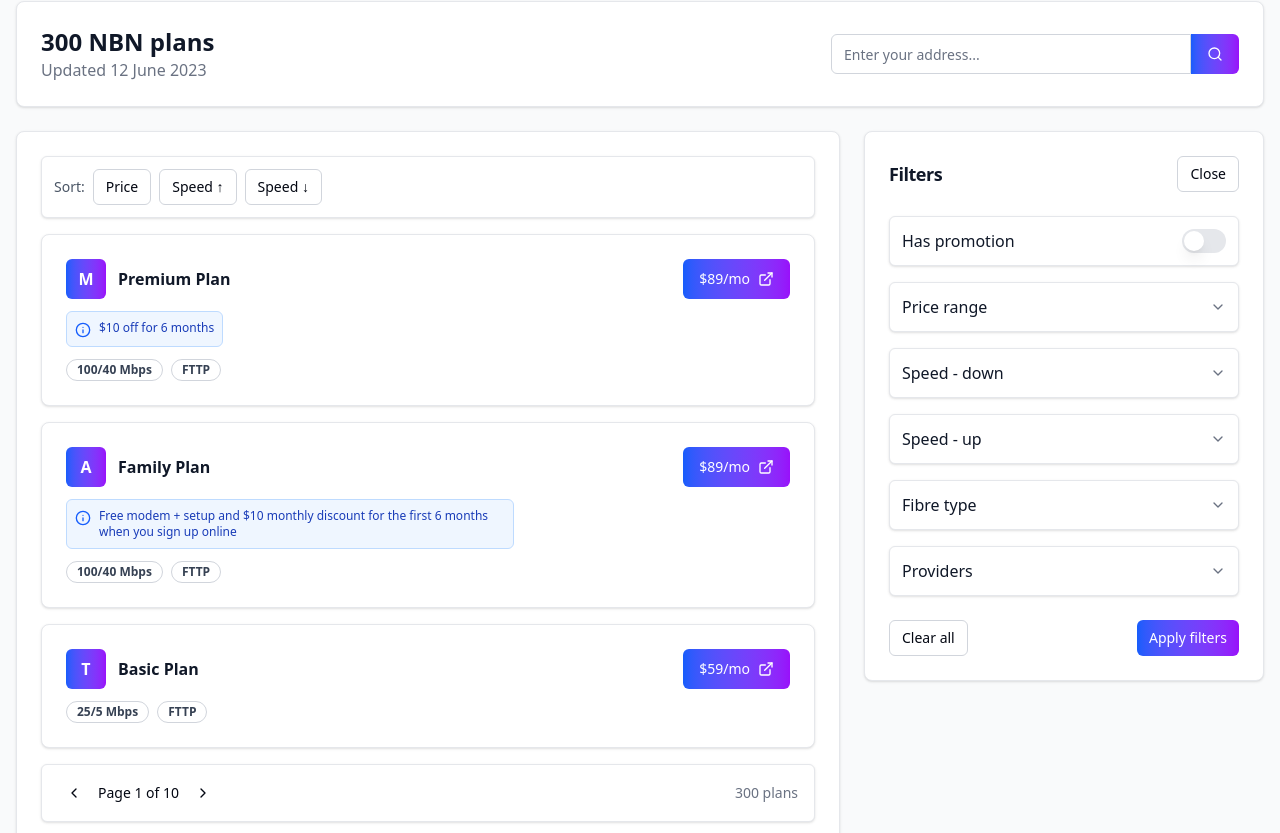
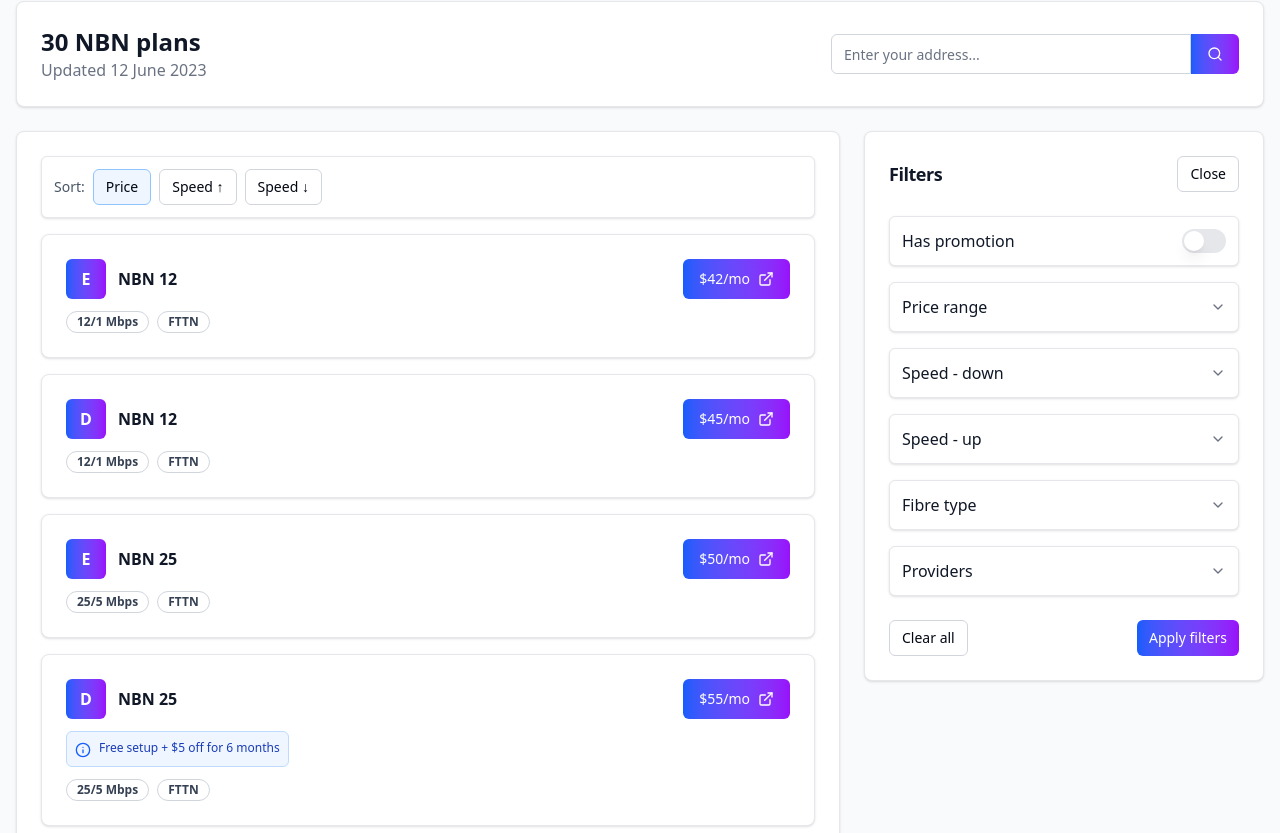
Before and after one commit to bot19/compare-nbn-fe-csr, a React (Vite) app: page / in a window 1280 px wide. Shown: the part 207-1040 px from the top of the page. Built offline with nearby package versions, Linux system fonts and the light colour scheme.

Commit message:
AI plans component to render plans fake data, emulate fetching

```diff
--- a/src/App.tsx
+++ b/src/App.tsx
@@ -1,6 +1,14 @@
 'use client';
-import { useState } from 'react';
-import { Search, ChevronRight, ChevronLeft, ChevronDown, Info, ExternalLink } from 'lucide-react';
+import { useState, useEffect, useCallback } from 'react';
+import {
+  Search,
+  ChevronRight,
+  ChevronLeft,
+  ChevronDown,
+  Info,
+  ExternalLink,
+  Loader2,
+} from 'lucide-react';
 import { Button } from '@/components/ui/button';
 import { Card, CardContent, CardHeader, CardTitle, CardFooter } from '@/components/ui/card';
 import { Input } from '@/components/ui/input';
@@ -22,7 +30,15 @@ import {
   type UploadSpeed,
   type NBNType,
   type PriceRange,
+  type NBNPlan,
 } from '@/types/nbn';
+import { APP_SETTINGS } from '@/lib/settings';
+import {
+  fetchNBNPlans,
+  type PlansResponse,
+  type PlansFilters,
+  type PlansSort,
+} from '@/lib/nbnService';
 import './css/index.css';
 // import reactLogo from './assets/react.svg'
 // import viteLogo from '/vite.svg'
@@ -36,6 +52,49 @@ export default function App() {
 }
 
 function AppView() {
+  // State for plans data
+  const [plansData, setPlansData] = useState<PlansResponse | null>(null);
+  const [loading, setLoading] = useState(true);
+  const [currentPage, setCurrentPage] = useState(1);
+  const [currentSort, setCurrentSort] = useState<PlansSort>({ field: 'price', direction: 'asc' });
+  const [currentFilters, setCurrentFilters] = useState<PlansFilters>({});
+
+  // Load plans data
+  useEffect(() => {
+    const loadPlans = async () => {
+      setLoading(true);
+      try {
+        const data = await fetchNBNPlans(
+          currentPage,
+          APP_SETTINGS.ITEMS_PER_PAGE,
+          currentFilters,
+          currentSort
+        );
+        setPlansData(data);
+      } catch (error) {
+        console.error('Error loading plans:', error);
+      } finally {
+        setLoading(false);
+      }
+    };
+
+    loadPlans();
+  }, [currentPage, currentSort, currentFilters]);
+
+  const handlePageChange = (newPage: number) => {
+    setCurrentPage(newPage);
+  };
+
+  const handleSortChange = (field: PlansSort['field'], direction: PlansSort['direction']) => {
+    setCurrentSort({ field, direction });
+    setCurrentPage(1); // Reset to first page when sorting
+  };
+
+  const handleFiltersChange = useCallback((newFilters: PlansFilters) => {
+    setCurrentFilters(newFilters);
+    setCurrentPage(1); // Reset to first page when filtering
+  }, []);
+
   return (
     <div className="space-y-6 max-w-screen-xl mx-auto">
       {/* Enhanced Hero Section for Desktop */}
@@ -86,7 +145,9 @@ function AppView() {
         <CardContent className="">
           <div className="flex flex-col sm:flex-row justify-between md:items-center gap-4">
             <div>
-              <h2 className="text-2xl font-semibold text-gray-900">300 NBN plans</h2>
+              <h2 className="text-2xl font-semibold text-gray-900">
+                {loading ? 'Loading...' : `${plansData?.total || 0} NBN plans`}
+              </h2>
               <p className="text-gray-500">Updated 12 June 2023</p>
             </div>
             <div className="flex items-center">
@@ -109,48 +170,105 @@ function AppView() {
             <CardContent className="">
               <div className="flex flex-wrap gap-2 mb-4 items-center p-3 bg-white rounded-md border border-gray-200 shadow-sm">
                 <span className="text-sm text-gray-600">Sort:</span>
-                <Button variant="outline" size="sm" className="border-gray-300">
+                <Button
+                  variant="outline"
+                  size="sm"
+                  className={`border-gray-300 ${
+                    currentSort.field === 'price' && currentSort.direction === 'asc'
+                      ? 'bg-blue-50 border-blue-300'
+                      : ''
+                  }`}
+                  onClick={() => handleSortChange('price', 'asc')}
+                >
                   Price
                 </Button>
-                <Button variant="outline" size="sm" className="border-gray-300">
+                <Button
+                  variant="outline"
+                  size="sm"
+                  className={`border-gray-300 ${
+                    currentSort.field === 'downloadSpeed' && currentSort.direction === 'asc'
+                      ? 'bg-blue-50 border-blue-300'
+                      : ''
+                  }`}
+                  onClick={() => handleSortChange('downloadSpeed', 'asc')}
+                >
                   Speed ↑
                 </Button>
-                <Button variant="outline" size="sm" className="border-gray-300">
+                <Button
+                  variant="outline"
+                  size="sm"
+                  className={`border-gray-300 ${
+                    currentSort.field === 'downloadSpeed' && currentSort.direction === 'desc'
+                      ? 'bg-blue-50 border-blue-300'
+                      : ''
+                  }`}
+                  onClick={() => handleSortChange('downloadSpeed', 'desc')}
+                >
                   Speed ↓
                 </Button>
               </div>
 
               <div className="space-y-4">
-                <DetailedPlanCard hasPromotion={true} promotionText="$10 off for 6 months" />
+                {loading ? (
+                  <div className="flex items-center justify-center py-12">
+                    <Loader2 className="h-8 w-8 animate-spin text-blue-600" />
+                    <span className="ml-2 text-gray-600">Loading plans...</span>
+                  </div>
+                ) : plansData?.plans && plansData.plans.length > 0 ? (
+                  <>
+                    {plansData.plans.map((plan) => (
+                      <DetailedPlanCard
+                        key={plan.id}
+                        provider={plan.provider}
+                        planName={plan.planName}
+                        speed={`${plan.downloadSpeed}/${plan.uploadSpeed}`}
+                        price={plan.price.toString()}
+                        hasPromotion={!!plan.promotion}
+                        promotionText={plan.promotion || ''}
+                        type={plan.type}
+                      />
+                    ))}
 
-                <DetailedPlanCard
-                  provider="Aussie Broadband"
-                  planName="Family Plan"
-                  hasPromotion={true}
-                  promotionText="Free modem + setup and $10 monthly discount for the first 6 months when you sign up online"
-                />
-
-                <DetailedPlanCard provider="TPG" planName="Basic Plan" speed="25/5" price="59" />
-
+                    {/* Pagination */}
                     <div className="flex justify-between items-center py-3 px-4 bg-white rounded-md border border-gray-200 shadow-sm">
                       <div className="flex items-center space-x-2">
-                    <Button variant="ghost" size="icon" className="h-8 w-8">
+                        <Button
+                          variant="ghost"
+                          size="icon"
+                          className="h-8 w-8"
+                          disabled={!plansData.hasPrevPage}
+                          onClick={() => handlePageChange(currentPage - 1)}
+                        >
                           <ChevronLeft className="h-4 w-4" />
                         </Button>
-                    <span className="text-sm">Page 1 of 10</span>
-                    <Button variant="ghost" size="icon" className="h-8 w-8">
+                        <span className="text-sm">
+                          Page {plansData.page} of {plansData.totalPages}
+                        </span>
+                        <Button
+                          variant="ghost"
+                          size="icon"
+                          className="h-8 w-8"
+                          disabled={!plansData.hasNextPage}
+                          onClick={() => handlePageChange(currentPage + 1)}
+                        >
                           <ChevronRight className="h-4 w-4" />
                         </Button>
                       </div>
-                  <span className="text-sm text-gray-500">300 plans</span>
+                      <span className="text-sm text-gray-500">{plansData.total} plans</span>
                     </div>
+                  </>
+                ) : (
+                  <div className="text-center py-12">
+                    <p className="text-gray-500">No plans found matching your criteria.</p>
+                  </div>
+                )}
               </div>
             </CardContent>
           </Card>
         </div>
 
         <div className="lg:col-span-4 order-1 lg:order-2">
-          <FiltersPanel />
+          <FiltersPanel onFiltersChange={handleFiltersChange} />
         </div>
       </div>
 
@@ -223,7 +341,11 @@ function DetailedPlanCard({
   );
 }
 
-function FiltersPanel() {
+function FiltersPanel({
+  onFiltersChange,
+}: {
+  onFiltersChange: (newFilters: PlansFilters) => void;
+}) {
   // Create providers list with defaults first, then the rest
   const allProvidersList = [
     ...DEFAULT_PROVIDERS.map((provider) => ({
@@ -260,6 +382,32 @@ function FiltersPanel() {
   // Separate default and other providers for display
   const defaultProviders = filteredProviders.filter((provider) => provider.isDefault);
   const otherProviders = filteredProviders.filter((provider) => !provider.isDefault);
+
+  const handleClearAll = () => {
+    setProviders(providers.map((p) => ({ ...p, checked: false })));
+    setHasPromotion(false);
+    setSelectedPriceRange('');
+    setSelectedDownloadSpeed('');
+    setSelectedUploadSpeed('');
+    setSelectedNBNType('');
+  };
+
+  const handleApplyFilters = () => {
+    const selectedProviders = providers
+      .filter((provider) => provider.checked)
+      .map((provider) => provider.name);
+
+    const newFilters: PlansFilters = {
+      providers: selectedProviders.length > 0 ? selectedProviders : undefined,
+      priceRange: selectedPriceRange || undefined,
+      downloadSpeed: selectedDownloadSpeed || undefined,
+      uploadSpeed: selectedUploadSpeed || undefined,
+      nbnType: selectedNBNType || undefined,
+      hasPromotion: hasPromotion || undefined,
+    };
+
+    onFiltersChange(newFilters);
+  };
 
   return (
     <Card className="bg-white border border-gray-200 shadow-sm">
@@ -493,12 +641,18 @@ function FiltersPanel() {
           </CardContent>
           <CardFooter>
             <div className="flex justify-between w-full">
-              <Button variant="outline" size="sm" className="border-gray-300">
+              <Button
+                variant="outline"
+                size="sm"
+                className="border-gray-300"
+                onClick={handleClearAll}
+              >
                 Clear all
               </Button>
               <Button
                 size="sm"
                 className="bg-gradient-to-r from-blue-600 to-purple-600 hover:from-blue-700 hover:to-purple-700 text-white"
+                onClick={handleApplyFilters}
               >
                 Apply filters
               </Button>
--- /dev/null
+++ b/src/lib/nbnService.ts
@@ -0,0 +1,129 @@
+import { nbnPlansData } from '@/data/nbnPlans';
+import { APP_SETTINGS } from './settings';
+import type { NBNPlan } from '@/types/nbn';
+
+export interface PlansResponse {
+  plans: NBNPlan[];
+  total: number;
+  page: number;
+  totalPages: number;
+  hasNextPage: boolean;
+  hasPrevPage: boolean;
+}
+
+export interface PlansFilters {
+  providers?: string[];
+  priceRange?: string;
+  downloadSpeed?: string;
+  uploadSpeed?: string;
+  nbnType?: string;
+  hasPromotion?: boolean;
+}
+
+export interface PlansSort {
+  field: 'price' | 'downloadSpeed' | 'uploadSpeed';
+  direction: 'asc' | 'desc';
+}
+
+export async function fetchNBNPlans(
+  page: number = 1,
+  itemsPerPage: number = APP_SETTINGS.ITEMS_PER_PAGE,
+  filters: PlansFilters = {},
+  sort: PlansSort = { field: 'price', direction: 'asc' }
+): Promise<PlansResponse> {
+  // Simulate API delay
+  await new Promise(resolve => setTimeout(resolve, APP_SETTINGS.DATA_LOADING_DELAY_MS));
+
+  let filteredPlans = [...nbnPlansData.plans];
+
+  // Apply filters
+  if (filters.providers && filters.providers.length > 0) {
+    filteredPlans = filteredPlans.filter(plan =>
+      filters.providers!.includes(plan.provider)
+    );
+  }
+
+  if (filters.priceRange) {
+    // Parse price range (e.g., "$50-$80" -> min: 50, max: 80)
+    const priceMatch = filters.priceRange.match(/\$(\d+)-?\$?(\d+)?/);
+    if (priceMatch) {
+      const minPrice = parseInt(priceMatch[1]);
+      const maxPrice = priceMatch[2] ? parseInt(priceMatch[2]) : Infinity;
+      filteredPlans = filteredPlans.filter(plan =>
+        plan.price >= minPrice && plan.price <= maxPrice
+      );
+    }
+  }
+
+  if (filters.downloadSpeed) {
+    const speed = parseInt(filters.downloadSpeed);
+    filteredPlans = filteredPlans.filter(plan =>
+      parseInt(plan.downloadSpeed) >= speed
+    );
+  }
+
+  if (filters.uploadSpeed) {
+    const speed = parseInt(filters.uploadSpeed);
+    filteredPlans = filteredPlans.filter(plan =>
+      parseInt(plan.uploadSpeed) >= speed
+    );
+  }
+
+  if (filters.nbnType) {
+    filteredPlans = filteredPlans.filter(plan =>
+      plan.type === filters.nbnType
+    );
+  }
+
+  if (filters.hasPromotion) {
+    filteredPlans = filteredPlans.filter(plan =>
+      !!plan.promotion
+    );
+  }
+
+  // Apply sorting
+  filteredPlans.sort((a, b) => {
+    let aValue: number;
+    let bValue: number;
+
+    switch (sort.field) {
+      case 'price':
+        aValue = a.price;
+        bValue = b.price;
+        break;
+      case 'downloadSpeed':
+        aValue = parseInt(a.downloadSpeed);
+        bValue = parseInt(b.downloadSpeed);
+        break;
+      case 'uploadSpeed':
+        aValue = parseInt(a.uploadSpeed);
+        bValue = parseInt(b.uploadSpeed);
+        break;
+      default:
+        aValue = a.price;
+        bValue = b.price;
+    }
+
+    if (sort.direction === 'asc') {
+      return aValue - bValue;
+    } else {
+      return bValue - aValue;
+    }
+  });
+
+  // Calculate pagination
+  const total = filteredPlans.length;
+  const totalPages = Math.ceil(total / itemsPerPage);
+  const startIndex = (page - 1) * itemsPerPage;
+  const endIndex = startIndex + itemsPerPage;
+  const paginatedPlans = filteredPlans.slice(startIndex, endIndex);
+
+  return {
+    plans: paginatedPlans,
+    total,
+    page,
+    totalPages,
+    hasNextPage: page < totalPages,
+    hasPrevPage: page > 1,
+  };
+}
--- /dev/null
+++ b/src/lib/settings.ts
@@ -0,0 +1,20 @@
+export const APP_SETTINGS = {
+  // Pagination settings
+  ITEMS_PER_PAGE: 8,
+
+  // Data loading settings
+  DATA_LOADING_DELAY_MS: 400,
+
+  // UI settings
+  DEFAULT_SORT: 'price' as const,
+  DEFAULT_FILTERS: {
+    providers: [],
+    priceRange: '',
+    downloadSpeed: '',
+    uploadSpeed: '',
+    nbnType: '',
+    hasPromotion: false,
+  },
+} as const;
+
+export type AppSettings = typeof APP_SETTINGS;
```
Also changed, not shown: 1 other file (tests, documents, lock files or other folders). Lines whose indentation alone changed are shown as unchanged.
